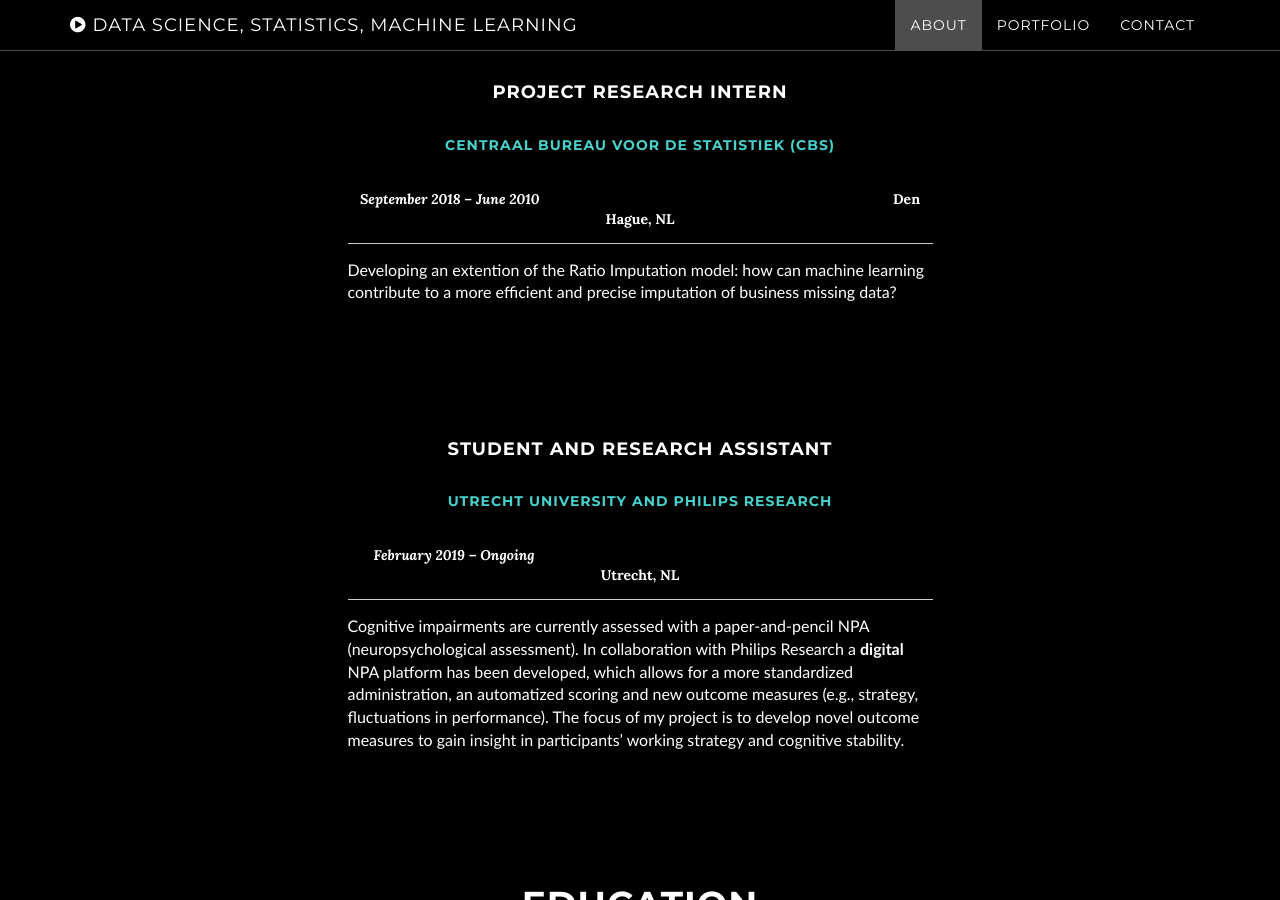
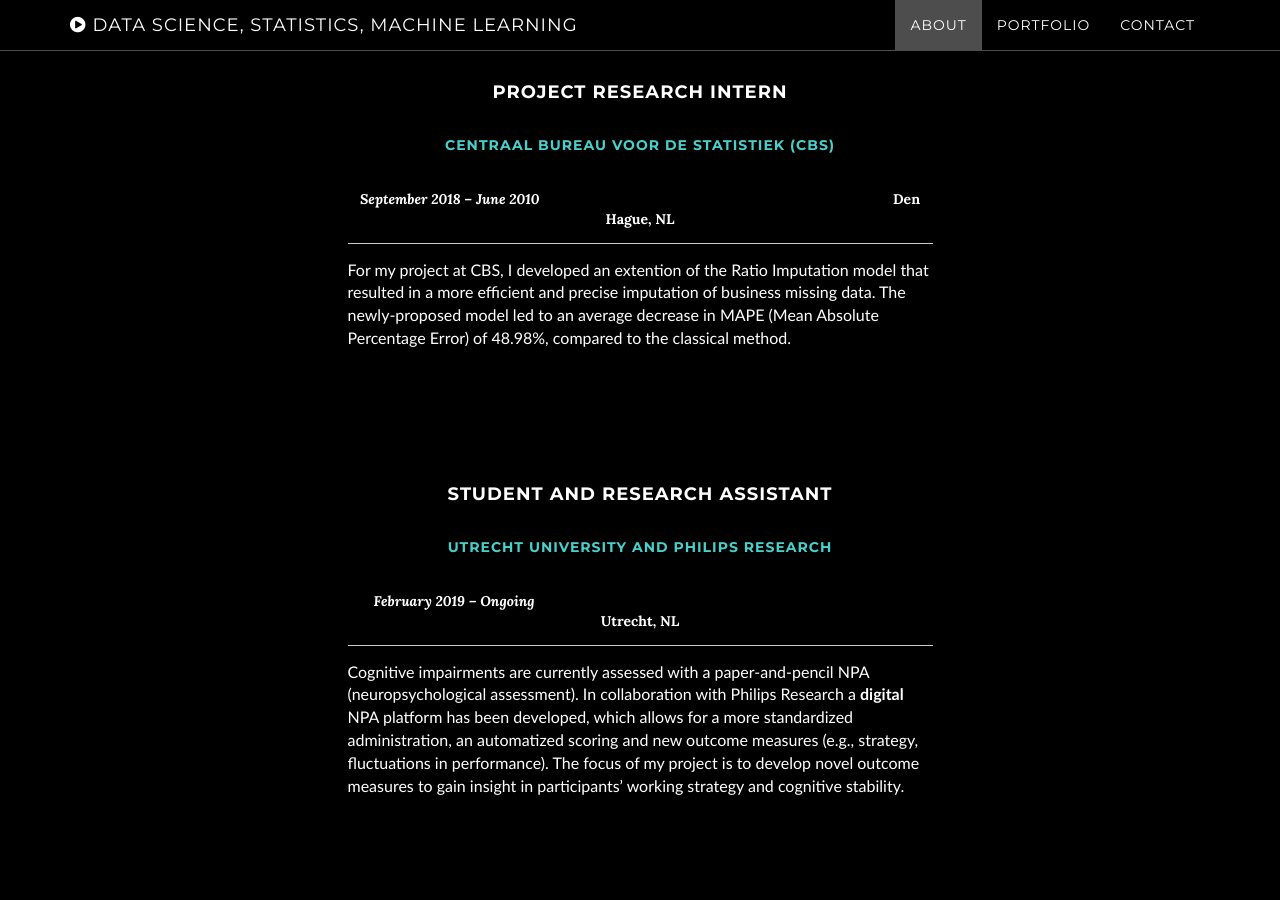
Before and after one commit to AgneseG/AgneseG.github.io, a Jekyll site: the page built from index.html, in a window 1280 px wide and 900 px high, scrolled down 2037 px. Built offline with Jekyll 4.4.1, drawn with Linux system fonts in a browser that asks for light colours.

Commit message:
Update about.html

```diff
--- a/_includes/about.html
+++ b/_includes/about.html
@@ -46,7 +46,7 @@ div.cntr {
 <h5 style="color:#48D1CC">Centraal Bureau voor de Statistiek (CBS)</h5>
 <strong  style="text-align: left;"><em>September 2018 &ndash; June 2010 &nbsp;</em> &nbsp;&nbsp;&nbsp;&nbsp;&nbsp;&nbsp;&nbsp;&nbsp;&nbsp;&nbsp;&nbsp;&nbsp;&nbsp;&nbsp;&nbsp;&nbsp;&nbsp; &nbsp;&nbsp;&nbsp; &nbsp;&nbsp;&nbsp;&nbsp;&nbsp;&nbsp;&nbsp;&nbsp;&nbsp;&nbsp;&nbsp;&nbsp; &nbsp; &nbsp;  &nbsp; &nbsp; &nbsp; &nbsp; &nbsp; &nbsp; &nbsp; &nbsp;&nbsp; &nbsp; &nbsp; &nbsp; &nbsp; &nbsp;&nbsp; &nbsp; &nbsp; &nbsp; &nbsp; &nbsp;  &nbsp; &nbsp; &nbsp; &nbsp; &nbsp; &nbsp; &nbsp; &nbsp; Den Hague, NL</strong>
 <hr/>
-<div style="font-family:Optima;font-size:16px;font-weight:500;text-align: left;">Developing an extention of the Ratio Imputation model: how can machine learning contribute to a more efficient and precise imputation of business missing data?</div>
+<div style="font-family:Optima;font-size:16px;font-weight:500;text-align: left;">For my project at CBS, I developed an extention of the Ratio Imputation model that resulted in a more efficient and precise imputation of business missing data. The newly-proposed model led to an average decrease in MAPE (Mean Absolute Percentage Error) of 48.98%, compared to the classical method.</div>
 <h5  style="color:black">I</h5>
      </div>
 <br/>
```
